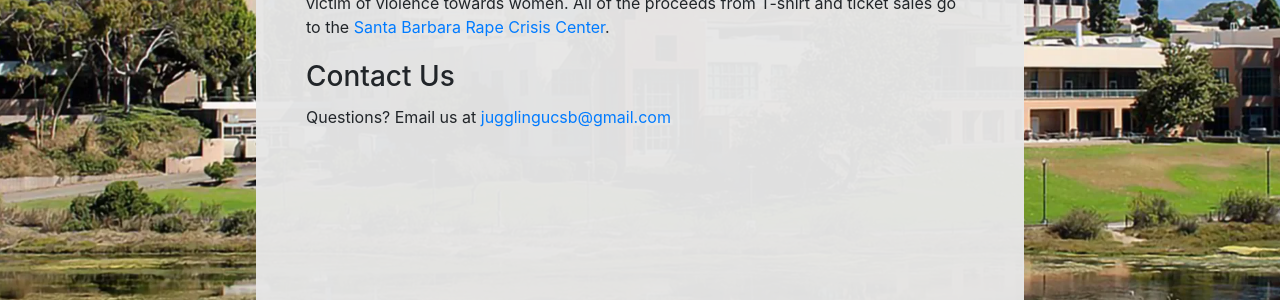
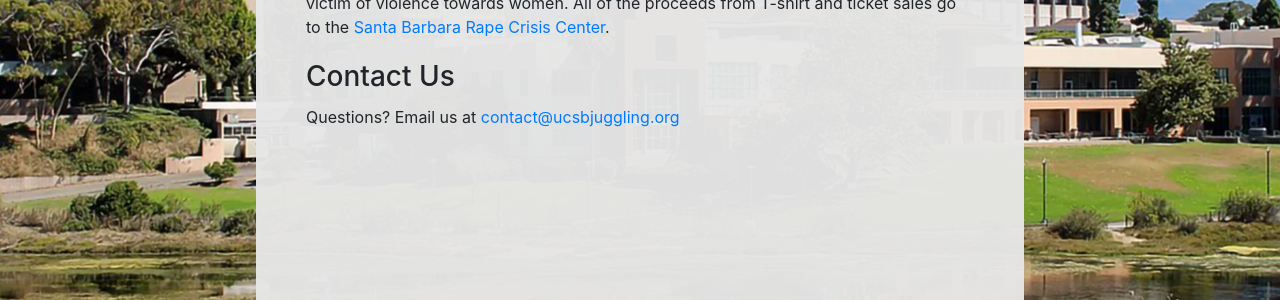
Before and after one commit to Ben1152000/UCSB-Juggling-Club-Website, a Jekyll site: the page built from _pages/about.markdown, in a window 1280 px wide. Shown: the part 321-621 px from the top of the page. Built offline with Jekyll 4.4.1, drawn with Linux system fonts in a browser that asks for light colours; nearby versions of some CDN libraries.

Commit message:
Update contact

```diff
--- a/_pages/about.markdown
+++ b/_pages/about.markdown
@@ -12,4 +12,4 @@ Every spring, we partner up with the [Santa Barbara Jugglers Association](http:/
 
 ### Contact Us
 
-Questions? Email us at <a href="mailto:jugglingucsb@gmail.com">jugglingucsb@gmail.com</a>
+Questions? Email us at <a href="mailto:contact@ucsbjuggling.org">contact@ucsbjuggling.org</a>
```
